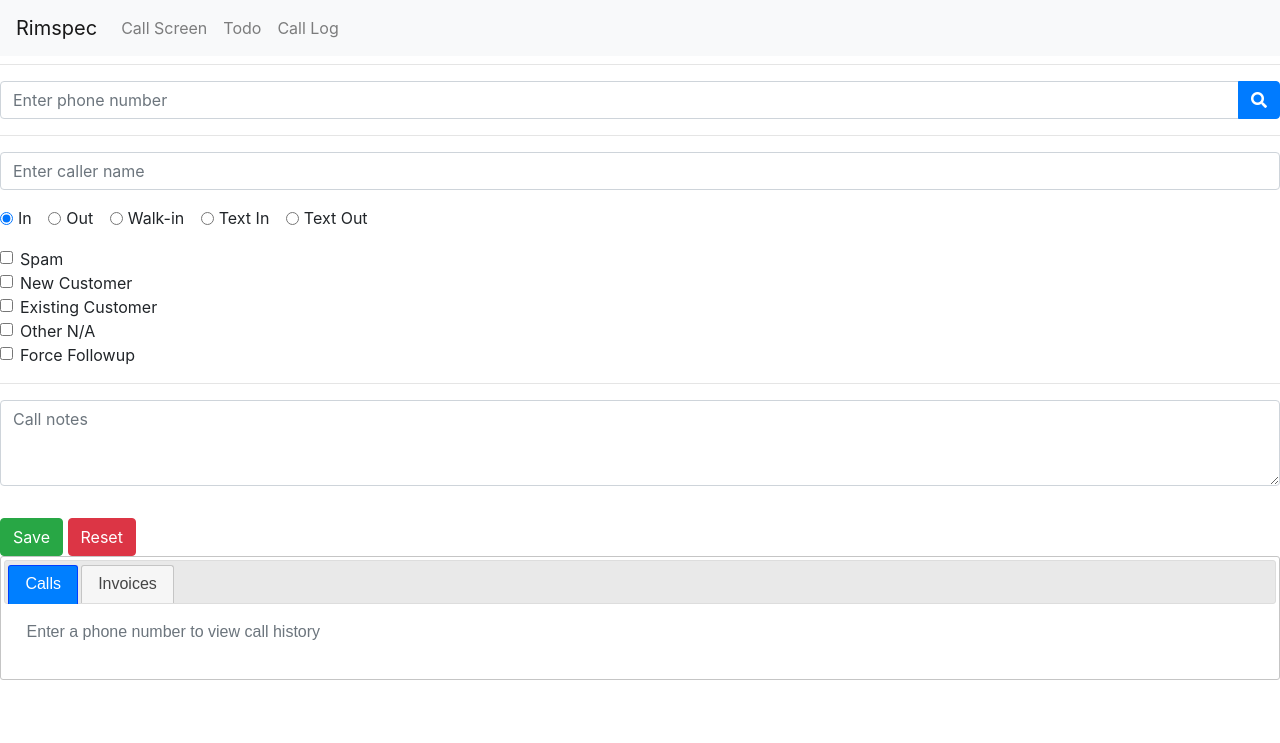
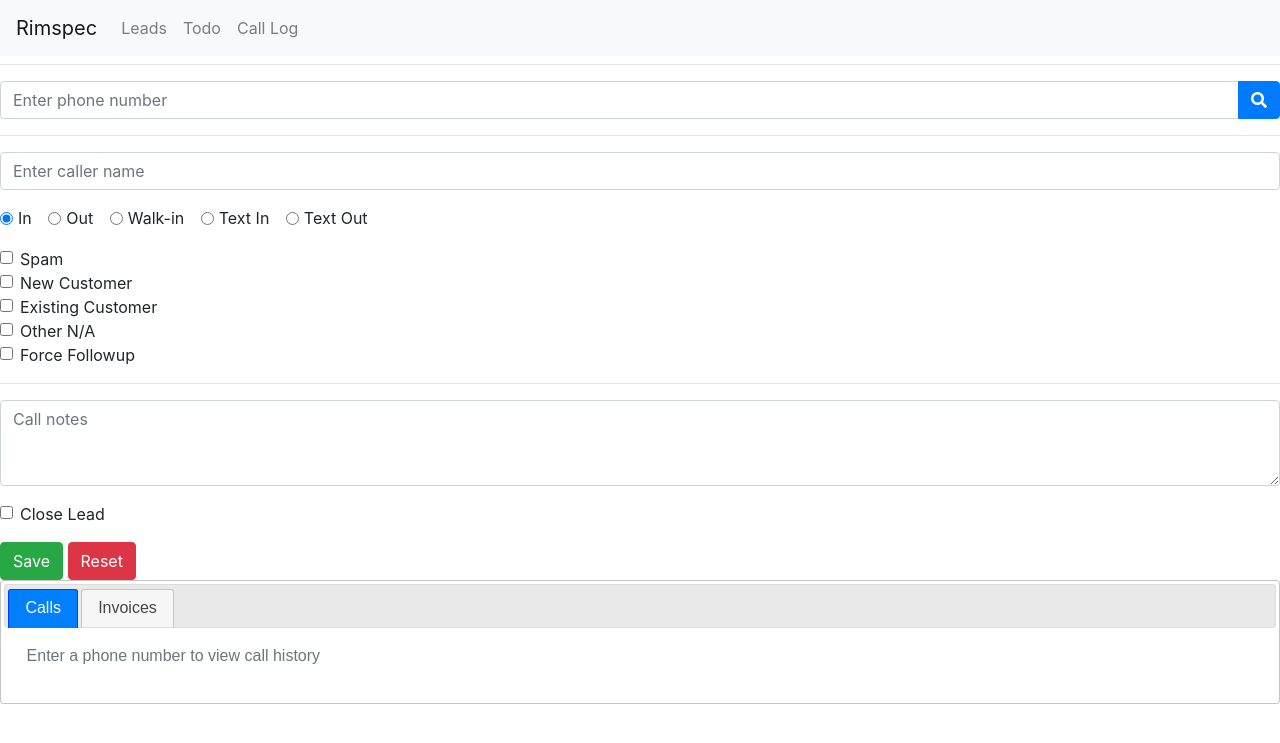
Before and after one commit to natedood/zapity, a PHP site: page /callscreen.html in a window 1280 px wide. Shown: the top 743 px of the page. Run offline with PHP 8.4, Linux system fonts and the light colour scheme; some libraries are stand-ins or nearby versions.

Commit message:
close lead and lead status fields added.  this closes out any todos for the customer, sets a status for all call records for the number that don't have a status.

```diff
--- a/callscreen.html
+++ b/callscreen.html
@@ -4,7 +4,7 @@
     <!--
       Setting the page title and viewport to ensure responsiveness on mobile devices.
     -->
-    <title>Call Screen</title>
+    <title>Leads</title>
     <meta name="viewport" content="width=device-width, initial-scale=1">
 
     <!--
@@ -142,7 +142,7 @@
         <div class="collapse navbar-collapse" id="navbarNav">
           <ul class="navbar-nav">
             <li class="nav-item">
-              <a class="nav-link" href="callscreen.html">Call Screen</a>
+              <a class="nav-link" href="callscreen.html">Leads</a>
             </li>
             <li class="nav-item">
               <a class="nav-link" href="todos.html">Todo</a>
@@ -163,7 +163,7 @@
           Header section for the call screen.
         -->
         <div data-role="header">
-            <h1>Call Screen</h1>
+            <h1>Leads</h1>
         </div>
         <!--
           Content section contains the form elements.
@@ -269,11 +269,38 @@
                 <textarea id="callnotes" class="form-control mb-3" rows="3" placeholder="Call notes"
                 name="callnotes"></textarea>
 
+                <!-- <div class="container mt-3"> -->
+                    <div class="row align-items-center">
+                      <div class="col-12">
+                        <div class="form-check">
+                          <input class="form-check-input" type="checkbox" id="close_lead" name="close_lead" value="1">
+                          <label class="form-check-label" for="close_lead">Close Lead</label>
+                        </div>
+                        <div id="leadResultContainer" class="mt-2" style="display: none;">
+                          <div class="form-check form-check-inline">
+                            <input class="form-check-input" type="radio" name="lead_result" id="sale" value="1">
+                            <label class="form-check-label" for="sale">Sale</label>
+                          </div>
+                          <div class="form-check form-check-inline">
+                            <input class="form-check-input" type="radio" name="lead_result" id="dead" value="2">
+                            <label class="form-check-label" for="dead">Dead</label>
+                          </div>
+                        </div>
+                      </div>
+                    </div>
+                  <!-- </div> -->
+
                 <!--
                   Action buttons for saving or resetting the form.
                 -->
                 <button id="saveButton" class="btn btn-success mt-3">Save</button>
                 <script>
+                    // Toggle the display of the lead result radio buttons when "Close Lead" is checked.
+                    document.getElementById('close_lead').addEventListener('change', function() {
+                        const leadResultContainer = document.getElementById('leadResultContainer');
+                        leadResultContainer.style.display = this.checked ? 'block' : 'none';
+                    });
+
                     // Check if the URL has a query string variable named 'todo' and its value is '1'.
                     const urlParamsTodo = new URLSearchParams(window.location.search);
                     const todoParam = urlParamsTodo.get('todo');
@@ -433,6 +460,19 @@
                     const callerIdNameField = document.getElementById('caller_id_name');
                     const callerIdName = callerIdNameField ? callerIdNameField.value : '';
 
+                    // Retrieve the "Close Lead" value.
+                    const closeLeadCheckbox = document.getElementById('close_lead');
+                    const closeLead = closeLeadCheckbox.checked ? 1 : 0;
+
+                    // If Close Lead is selected, get the lead result value.
+                    let leadResult = null;
+                    if (closeLead) {
+                        const leadResultRadio = document.querySelector('input[name="lead_result"]:checked');
+                        if (leadResultRadio) {
+                            leadResult = parseInt(leadResultRadio.value, 10);
+                        }
+                    }
+
                     // Create an object with the collected form data.
                     const formData = {
                         phone_number: phoneNumber,
@@ -441,7 +481,9 @@
                         call_notes: callNotes,
                         call_origin: callOrigin,
                         caller_id_name: callerIdName,
-                        clearTodo : 0
+                        close_lead: closeLead,
+                        lead_result: leadResult,
+                        clearTodo: 0
                     };
 
                     // Add the clearTodo property if clearTodo parameter is provided.
```
Also changed, not shown: callscreen.php (+39 -8 lines).
